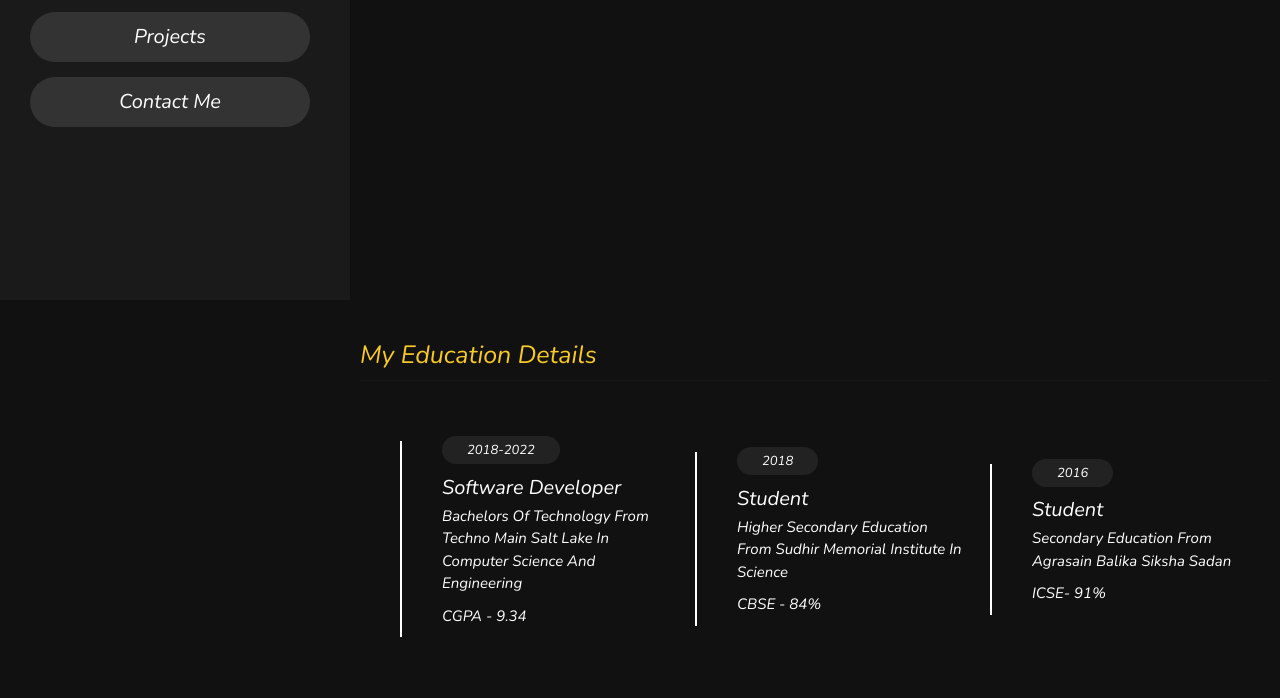
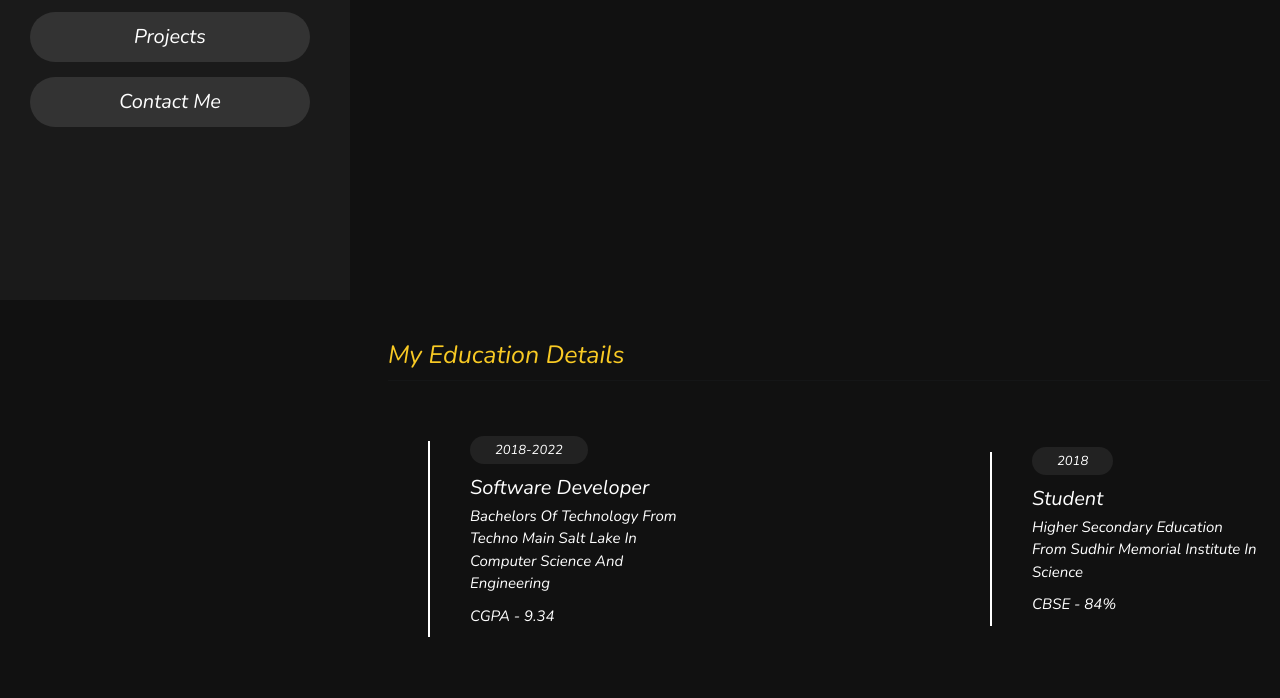
Before and after one commit to Simran2337/Simran2337.github.io, a plain HTML site: page index.html in a window 1280 px wide. Shown: the part 500-1198 px from the top of the page. Drawn offline with nearby package versions, Linux system fonts and the light colour scheme.

Commit message:
margin adjusted

```diff
--- a/styles.css
+++ b/styles.css
@@ -44,6 +44,7 @@ body {
 }
 
 section {
+        margin-left: 3%!important;
         min-height: 100vh;
         padding: 1rem;
 }
@@ -213,7 +214,7 @@ header .navbar ul li a:hover {
         text-shadow: var(--yellow);
 }
 
-.custom-contact{
+.custom-contact {
         size: 5rem;
 }
 
```
